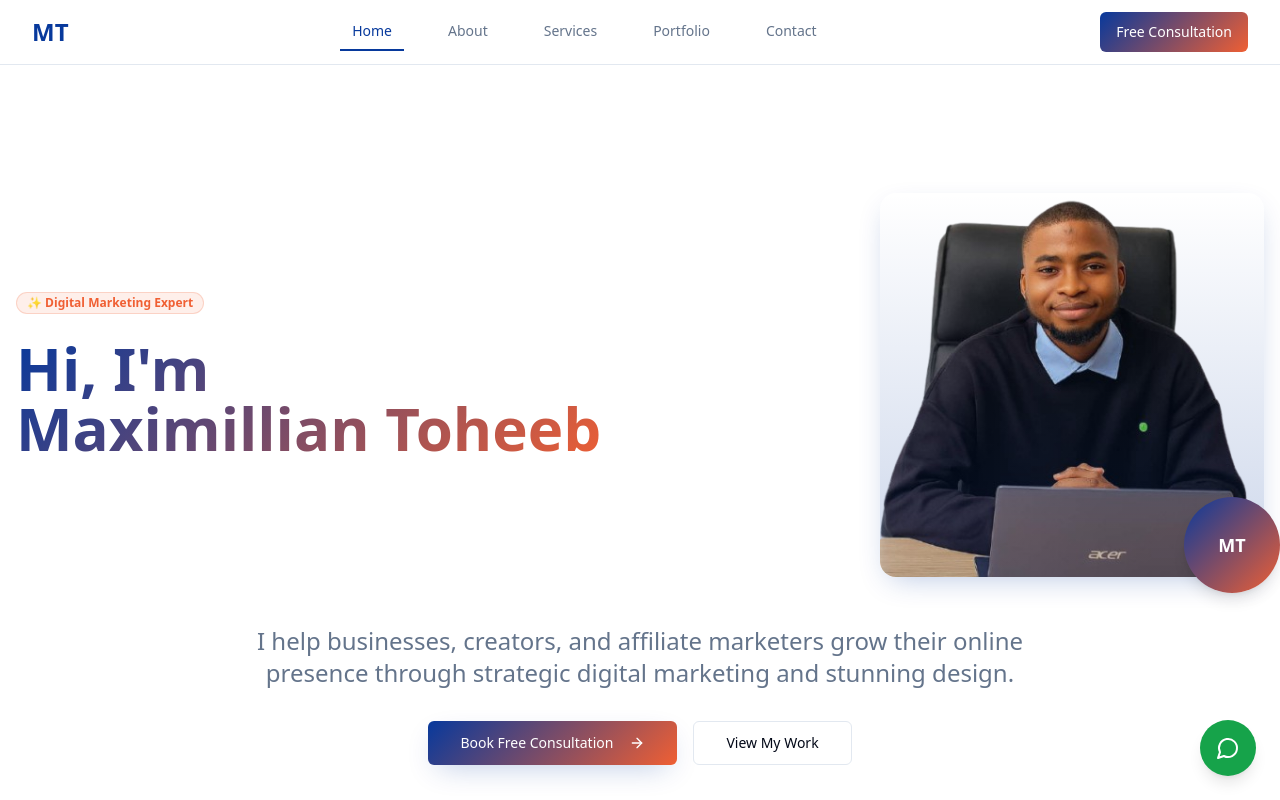
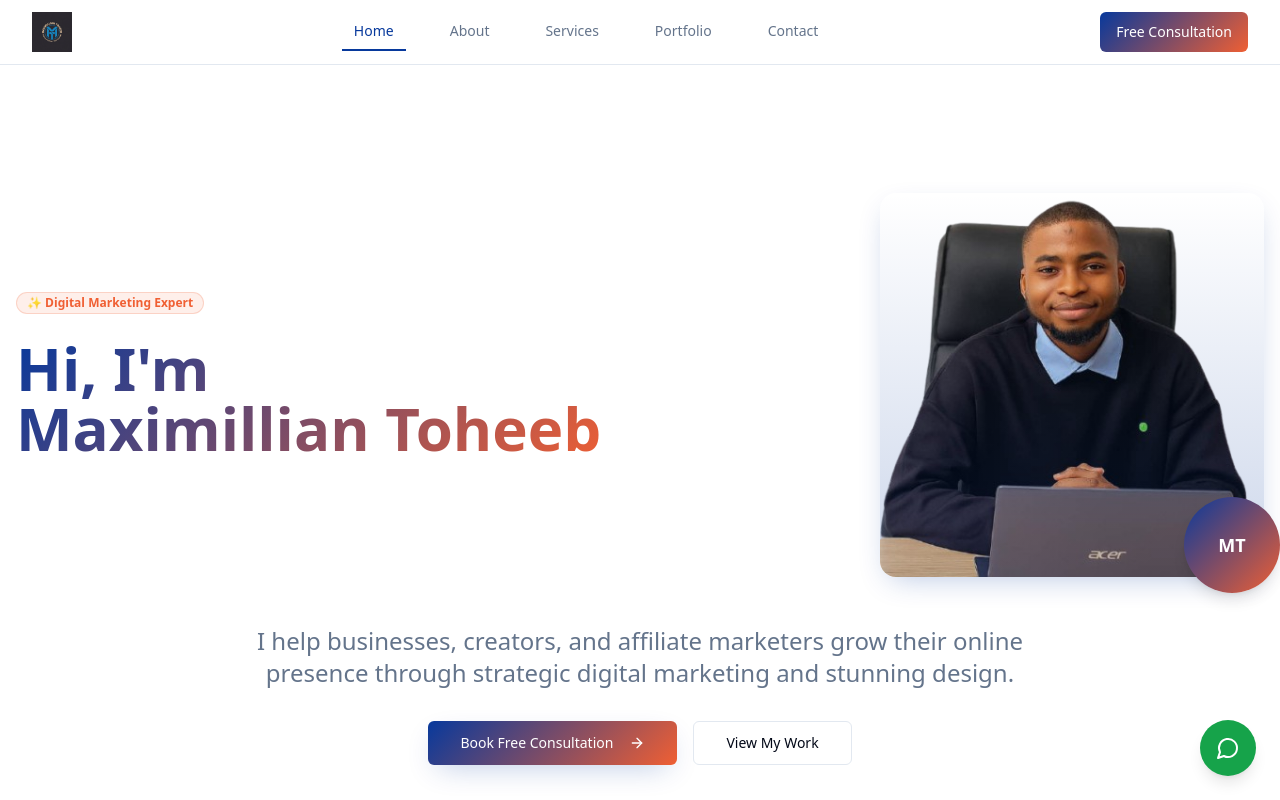
Before and after one commit to MillianToheeb/maximilliantoheeb, a React (Vite) app: page / in a window 1280 px wide. Shown: the top 800 px of the page. Built offline with nearby package versions, Linux system fonts and the light colour scheme.

Commit message:
Add logo and favicon
Add the provided image as the website logo and favicon.

```diff
--- a/index.html
+++ b/index.html
@@ -3,6 +3,7 @@
   <head>
     <meta charset="UTF-8" />
     <meta name="viewport" content="width=device-width, initial-scale=1.0" />
+    <link rel="icon" href="/lovable-uploads/40e6e913-3446-4cab-aea5-9aeea3a131c4.png" type="image/png">
     <title>maximillian-toheeb-portfolio-hub</title>
     <meta name="description" content="Lovable Generated Project" />
     <meta name="author" content="Lovable" />
--- a/src/components/Layout.tsx
+++ b/src/components/Layout.tsx
@@ -36,8 +36,12 @@ const Layout = ({ children }: { children: React.ReactNode }) => {
         <div className="container mx-auto px-4 sm:px-6 lg:px-8">
           <div className="flex justify-between items-center h-16">
             {/* Logo */}
-            <Link to="/" className="text-2xl font-bold text-primary">
-              MT
+            <Link to="/" className="flex items-center">
+              <img
+                src="/lovable-uploads/40e6e913-3446-4cab-aea5-9aeea3a131c4.png"
+                alt="Maximillian Toheeb Logo"
+                className="h-10 w-auto"
+              />
             </Link>
 
             {/* Desktop Navigation */}
```
Also changed, not shown: public/lovable-uploads/40e6e913-3446-4cab-aea5-9aeea3a131c4.png (added).
